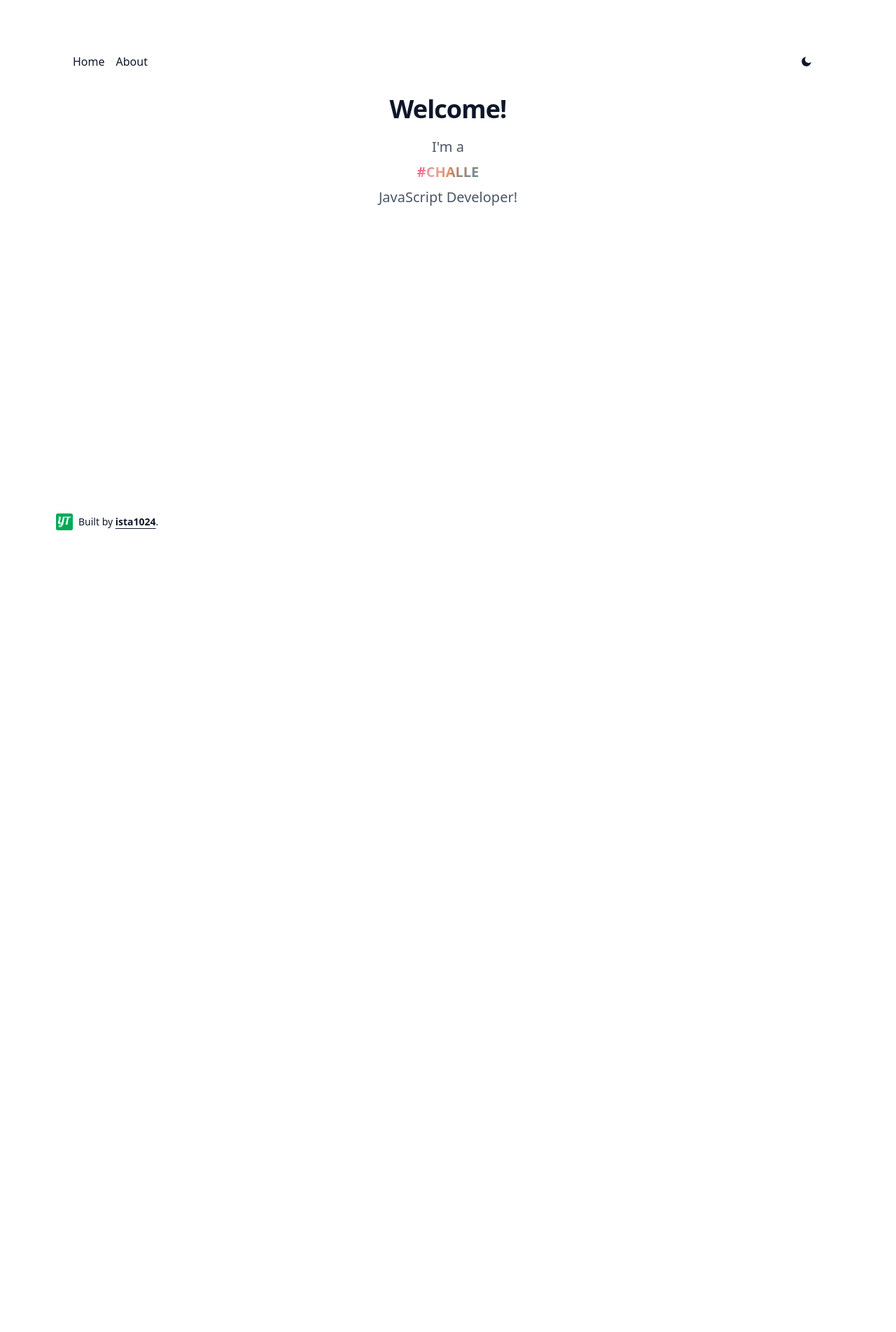
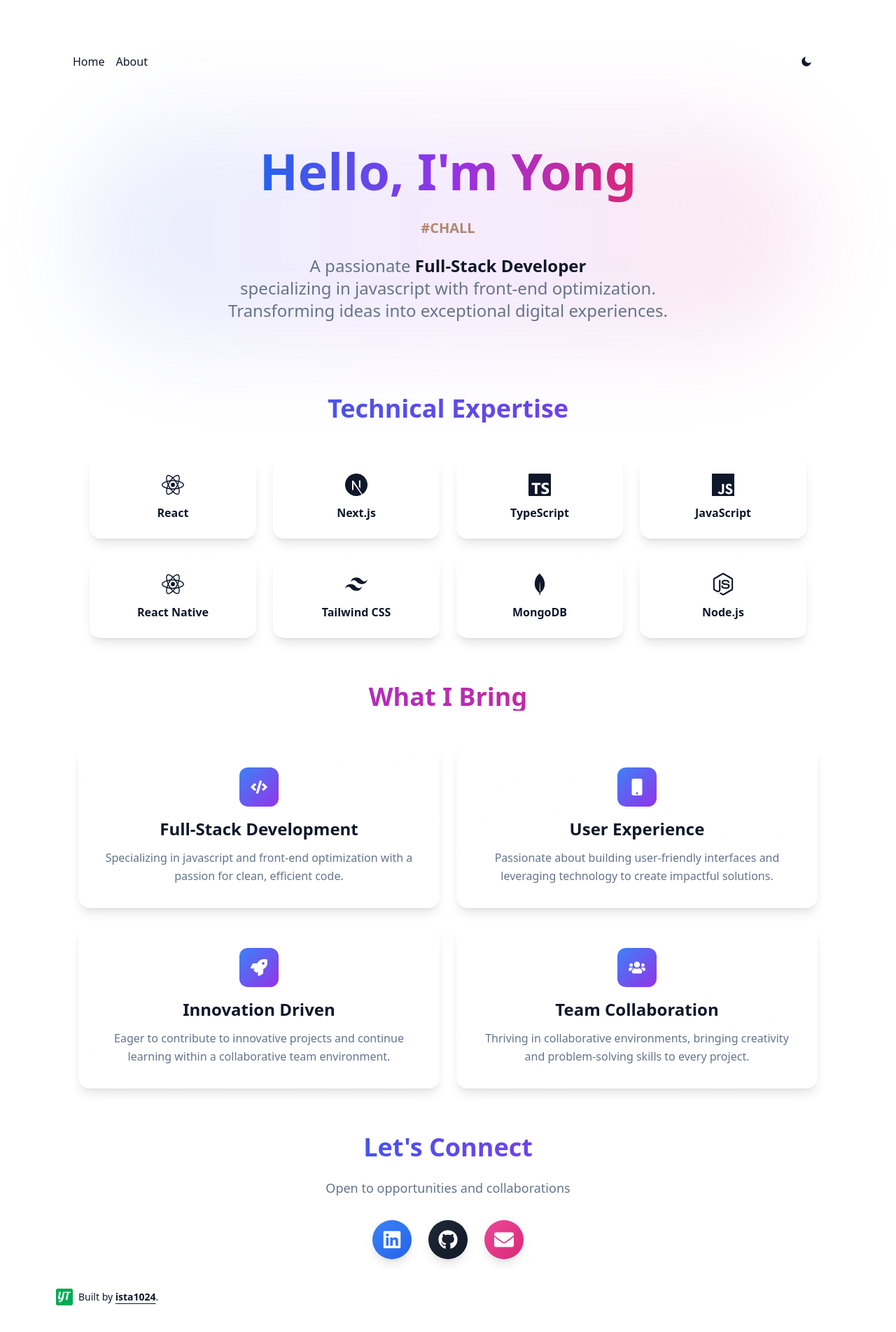
Before and after one commit to ista1024/ista1024.github.io, a Next.js app: page / in a window 1280 px wide. Shown: the top 1904 px of the page at 70% size. Before the commit the page ends 800 px from the top, so only its background shows below. Built offline with nearby package versions, Linux system fonts and the light colour scheme.

Commit message:
update main page  - make same look as portfolio main page  - https://ista1024-nextjs.vercel.app/

```diff
--- a/app/page.tsx
+++ b/app/page.tsx
@@ -1,69 +1,180 @@
 "use client";
-
+import LetterAnimation from "../components/letterAnimation";
+import { FaLinkedin, FaGithub, FaEnvelope, FaCode, FaMobile, FaRocket, FaUsers } from "react-icons/fa";
+import { SiReact, SiNextdotjs, SiTypescript, SiJavascript, SiTailwindcss, SiMongodb, SiNodedotjs } from "react-icons/si";
 import { useEffect, useState } from "react";
 
+const skills = [
+  { icon: <SiReact className="h-8 w-8" />, name: "React", level: "Expert" },
+  { icon: <SiNextdotjs className="h-8 w-8" />, name: "Next.js", level: "Advanced" },
+  { icon: <SiTypescript className="h-8 w-8" />, name: "TypeScript", level: "Advanced" },
+  { icon: <SiJavascript className="h-8 w-8" />, name: "JavaScript", level: "Expert" },
+  { icon: <SiReact className="h-8 w-8" />, name: "React Native", level: "Advanced" },
+  { icon: <SiTailwindcss className="h-8 w-8" />, name: "Tailwind CSS", level: "Expert" },
+  { icon: <SiMongodb className="h-8 w-8" />, name: "MongoDB", level: "Intermediate" },
+  { icon: <SiNodedotjs className="h-8 w-8" />, name: "Node.js", level: "Advanced" },
+];
+
+const highlights = [
+  {
+    icon: <FaCode className="h-6 w-6" />,
+    title: "Full-Stack Development",
+    description: "Specializing in javascript and front-end optimization with a passion for clean, efficient code."
+  },
+  {
+    icon: <FaMobile className="h-6 w-6" />,
+    title: "User Experience",
+    description: "Passionate about building user-friendly interfaces and leveraging technology to create impactful solutions."
+  },
+  {
+    icon: <FaRocket className="h-6 w-6" />,
+    title: "Innovation Driven",
+    description: "Eager to contribute to innovative projects and continue learning within a collaborative team environment."
+  },
+  {
+    icon: <FaUsers className="h-6 w-6" />,
+    title: "Team Collaboration",
+    description: "Thriving in collaborative environments, bringing creativity and problem-solving skills to every project."
+  },
+];
+
 export default function Home() {
-  const words = ["Positive", "Proactive", "Challenging"];
-
-  const [currentWordIndex, setCurrentWordIndex] = useState(0);
-  const [currentOffset, setCurrentOffset] = useState(0);
-  const [forwards, setForwards] = useState(true);
-
-  // delay for the backward to be processed
-  const [skipCount, setSkipCount] = useState(0);
-  const skipDelay = 15;
-  const speed = 70;
+  const [isLoad, setIsLoad] = useState(false);
+  const [hoveredSkill, setHoveredSkill] = useState<number | null>(null);
 
   useEffect(() => {
-    const animateText = () => {
-      const currentWord = words[currentWordIndex];
-
-      if (forwards) {
-        if (currentOffset >= currentWord.length) {
-          setSkipCount(skipCount + 1);
-          if (skipCount === skipDelay) {
-            setForwards(false);
-            setSkipCount(0);
-          }
-        }
-      } else {
-        if (currentOffset === 0) {
-          setForwards(true);
-          setCurrentWordIndex((prevIndex) =>
-            prevIndex === words.length - 1 ? 0 : prevIndex + 1
-          );
-        }
-      }
-
-      if (skipCount === 0) {
-        forwards
-          ? setCurrentOffset((prevOffset) => prevOffset + 1)
-          : setCurrentOffset((prevOffset) => prevOffset - 1);
-      }
-    };
-
-    const interval = setInterval(animateText, speed);
-
-    return () => clearInterval(interval);
-  }, [currentWordIndex, currentOffset, forwards, skipCount]);
-
+    const timer = setTimeout(() => {
+      setIsLoad(true);
+    }, 100);
+    return () => clearTimeout(timer);
+  }, []);
 
   return (
-    <main>
-      <div className="contents">
-        <div className="flex flex-col justify-center items-center">
-          <h1 className="head_text">Welcome!</h1>
-          <p className='desc mt-5'>
-            I'm a
-          </p>
-          <h6 className="hash-text text-xl font-bold my-2">
-            #{words[currentWordIndex].substring(0, currentOffset)}
-          </h6>
-          <p className='desc'>
-            JavaScript Developer!
+    <main className="container">
+      {/* Hero Section */}
+      <section className="relative w-full mb-16 mt-8 py-10">
+        <div className="absolute inset-0 bg-gradient-to-r from-blue-600/20 via-purple-600/20 to-pink-600/20 blur-3xl rounded-full opacity-50 animate-pulse" />
+        <div className={`relative z-10 text-center transition-all duration-1000 ${!isLoad ? "opacity-0 translate-y-10" : "opacity-100 translate-y-0"}`}>
+          <div className="inline-block mb-4">
+            <span className="text-6xl md:text-7xl font-extrabold bg-gradient-to-r from-blue-600 via-purple-600 to-pink-600 bg-clip-text text-transparent animate-gradient">
+              Hello, I'm Yong
+            </span>
+          </div>
+          <div className="mt-4 mb-6">
+            <LetterAnimation />
+          </div>
+          <p className="text-xl md:text-2xl text-muted-foreground max-w-3xl mx-auto mt-6 leading-relaxed">
+            A passionate <span className="font-semibold text-foreground">Full-Stack Developer</span>
+            <br />
+            specializing in javascript with front-end optimization.
+            <br />
+            Transforming ideas into exceptional digital experiences.
           </p>
         </div>
-      </div>
+      </section>
+
+      {/* Skills Section */}
+      <section className="w-full mb-16">
+        <div className={`relative z-10 text-center transition-all duration-1000 ${!isLoad ? "opacity-0 -translate-x-10" : "opacity-100 translate-x-0"}`}>
+          <h2 className="text-4xl font-bold text-center mb-12 bg-gradient-to-r from-blue-600 to-purple-600 bg-clip-text text-transparent">
+            Technical Expertise
+          </h2>
+          <div className="grid grid-cols-2 md:grid-cols-4 gap-4 md:gap-6 max-w-5xl mx-auto">
+            {skills.map((skill, index) => (
+              <div
+                key={index}
+                className={`group relative overflow-hidden rounded-2xl border border-white/20 bg-white/10 dark:bg-white/5 backdrop-blur-md p-6 shadow-lg transition-all duration-500 hover:scale-110 hover:shadow-2xl hover:shadow-blue-500/30 hover:border-blue-400/50 cursor-pointer skill-card `}
+                onMouseEnter={() => setHoveredSkill(index)}
+                onMouseLeave={() => setHoveredSkill(null)}
+              >
+                <div className="absolute inset-0 bg-gradient-to-br from-white/20 via-transparent to-transparent dark:from-white/10 pointer-events-none rounded-2xl" />
+                <div className={`absolute inset-0 opacity-0 group-hover:opacity-100 transition-opacity duration-300 rounded-2xl bg-gradient-to-r from-blue-500/20 via-purple-500/20 to-pink-500/20 blur-xl pointer-events-none`} />
+
+                <div className="relative z-10 flex flex-col items-center justify-center space-y-3">
+                  <div className={`transition-transform duration-300 ${hoveredSkill === index ? "scale-125 rotate-6" : "scale-100"}`}>
+                    {skill.icon}
+                  </div>
+                  <div className="text-center">
+                    <h3 className="font-bold text-sm md:text-base">{skill.name}</h3>
+                    {/* <p className="text-xs text-muted-foreground mt-1">{skill.level}</p> */}
+                  </div>
+                </div>
+              </div>
+            ))}
+          </div>
+        </div>
+      </section>
+
+      {/* Highlights Section */}
+      <section className="w-full mb-16">
+        <div className={`relative z-10 text-center transition-all duration-1000 ${!isLoad ? "opacity-0 translate-x-10" : "opacity-100 translate-x-0"}`}>
+          <h2 className="text-4xl font-bold text-center mb-12 bg-gradient-to-r from-purple-600 to-pink-600 bg-clip-text text-transparent">
+            What I Bring
+          </h2>
+          <div className="grid md:grid-cols-2 gap-6 max-w-6xl mx-auto">
+            {highlights.map((highlight, index) => (
+              <div
+                key={index}
+                className={`group relative overflow-hidden rounded-2xl border border-white/20 bg-gradient-to-br from-white/10 to-white/5 dark:from-white/5 dark:to-white/[0.02] backdrop-blur-md p-8 shadow-lg transition-all duration-500 hover:scale-105 hover:shadow-2xl hover:shadow-purple-500/20 hover:border-purple-400/30 highlight-card }`}
+              >
+                <div className="absolute top-0 right-0 w-32 h-32 bg-gradient-to-br from-blue-500/10 to-purple-500/10 rounded-full blur-2xl opacity-0 group-hover:opacity-100 transition-opacity duration-500" />
+                <div className="relative z-10">
+                  <div className="inline-flex items-center justify-center w-14 h-14 rounded-xl bg-gradient-to-br from-blue-500 to-purple-600 mb-4 group-hover:scale-110 transition-transform duration-300">
+                    <div className="text-white">
+                      {highlight.icon}
+                    </div>
+                  </div>
+                  <h3 className="text-2xl font-bold mb-3 group-hover:text-transparent group-hover:bg-gradient-to-r group-hover:from-blue-600 group-hover:to-purple-600 group-hover:bg-clip-text transition-all duration-300">
+                    {highlight.title}
+                  </h3>
+                  <p className="text-muted-foreground leading-relaxed">
+                    {highlight.description}
+                  </p>
+                </div>
+              </div>
+            ))}
+          </div>
+        </div>
+      </section>
+
+      {/* Contact Section */}
+      <section className="w-full max-w-2xl mx-auto">
+        <div className={`text-center transition-all duration-1000 ${!isLoad ? "opacity-0 translate-y-10" : "opacity-100 translate-y-0"}`}>
+          <h2 className="text-3xl md:text-4xl font-bold mb-6 bg-gradient-to-r from-blue-600 to-purple-600 bg-clip-text text-transparent">
+            Let's Connect
+          </h2>
+          <p className="text-muted-foreground mb-8 text-lg">
+            Open to opportunities and collaborations
+          </p>
+          <div className="flex justify-center items-center gap-6">
+            <a
+              href="https://www.linkedin.com/in/yong-tae-kim-658572244/"
+              target="_blank"
+              rel="noopener noreferrer"
+              className="group relative w-14 h-14 rounded-full bg-gradient-to-br from-blue-500 to-blue-600 flex items-center justify-center shadow-lg hover:shadow-xl hover:shadow-blue-500/50 transition-all duration-300 hover:scale-110"
+            >
+              <FaLinkedin className="w-7 h-7 text-white" />
+              <div className="absolute inset-0 rounded-full bg-white/20 opacity-0 group-hover:opacity-100 transition-opacity duration-300" />
+            </a>
+            <a
+              href="https://github.com/ista1024/"
+              target="_blank"
+              rel="noopener noreferrer"
+              className="group relative w-14 h-14 rounded-full bg-gradient-to-br from-gray-800 to-gray-900 dark:from-gray-700 dark:to-gray-800 flex items-center justify-center shadow-lg hover:shadow-xl hover:shadow-gray-500/50 transition-all duration-300 hover:scale-110"
+            >
+              <FaGithub className="w-7 h-7 text-white" />
+              <div className="absolute inset-0 rounded-full bg-white/20 opacity-0 group-hover:opacity-100 transition-opacity duration-300" />
+            </a>
+            <a
+              href="mailto:ista1024.app@gmail.com"
+              className="group relative w-14 h-14 rounded-full bg-gradient-to-br from-pink-500 to-pink-600 flex items-center justify-center shadow-lg hover:shadow-xl hover:shadow-pink-500/50 transition-all duration-300 hover:scale-110"
+            >
+              <FaEnvelope className="w-7 h-7 text-white" />
+              <div className="absolute inset-0 rounded-full bg-white/20 opacity-0 group-hover:opacity-100 transition-opacity duration-300" />
+            </a>
+          </div>
+        </div>
+      </section>
     </main>
-  )
+  );
 }
```
